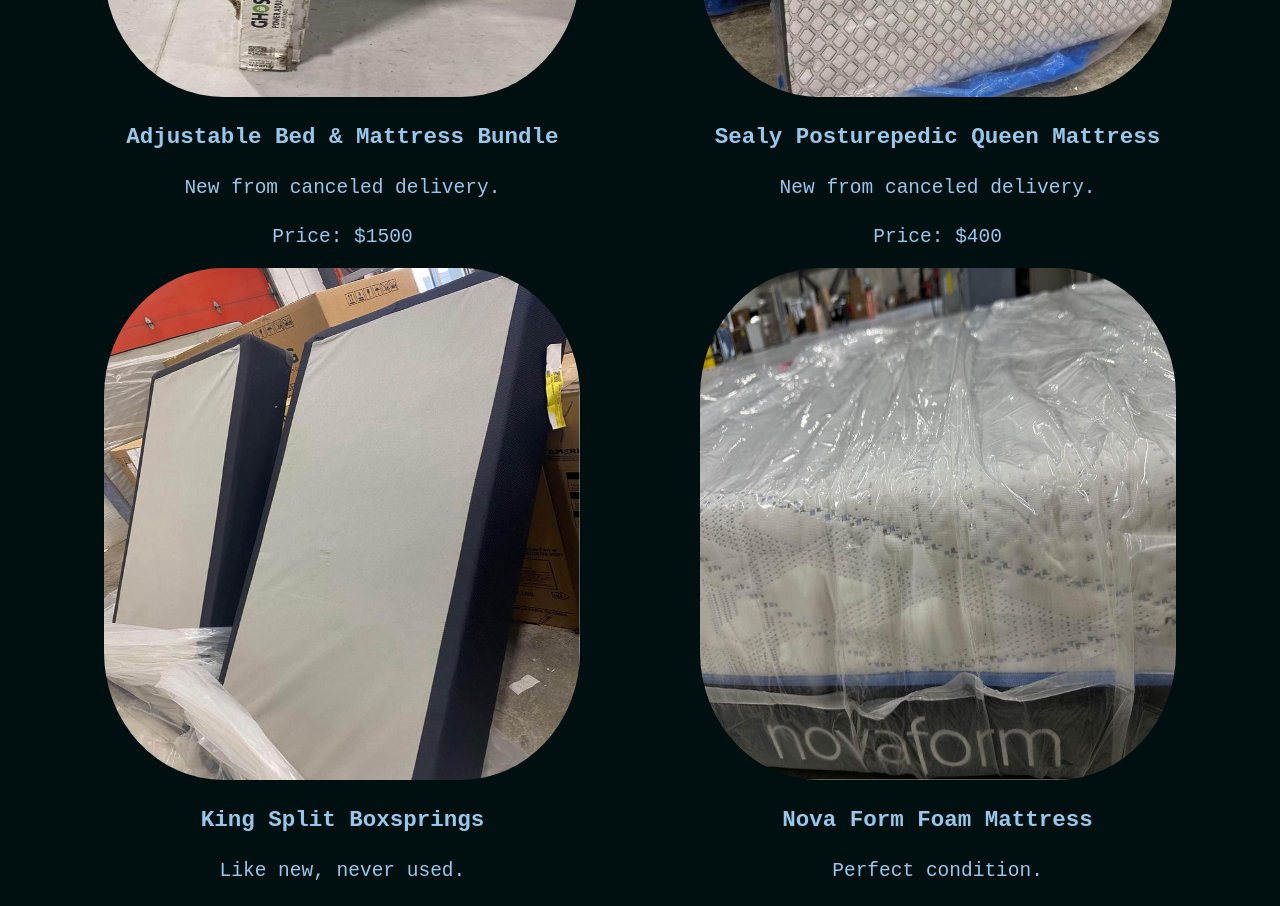
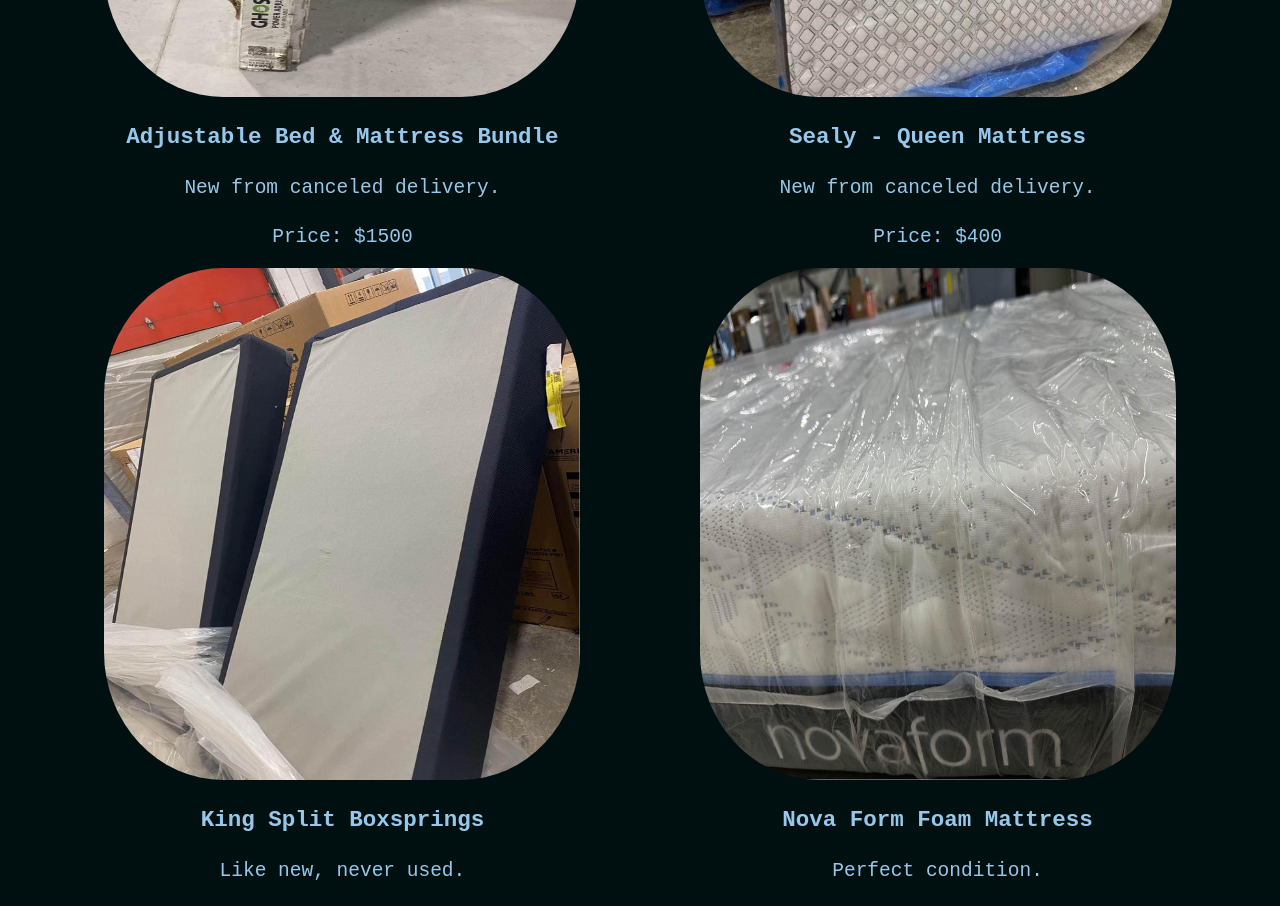
Before and after one commit to dreamstealswarehouse/dreamstealswarehouse.github.io, a plain HTML site: page bedding.html in a window 1280 px wide. Shown: the part 800-1706 px from the top of the page. Drawn offline with Linux system fonts and the light colour scheme.

Commit message:
Update bedding.html

```diff
--- a/bedding.html
+++ b/bedding.html
@@ -56,7 +56,7 @@
             <div class="align">
                 <div class="centered">
                     <img class="imagesappl" src="./images/bedding/1.jpg" alt="Washing Machine">
-                    <h3 class="overflow">Sealy Posturepedic Queen Mattress</h3>
+                    <h3 class="overflow">Sealy - Queen Mattress</h3>
                     <p class="overflow">New from canceled delivery.</p>
                     <p>Price: $400</p>
                 </div>
```
